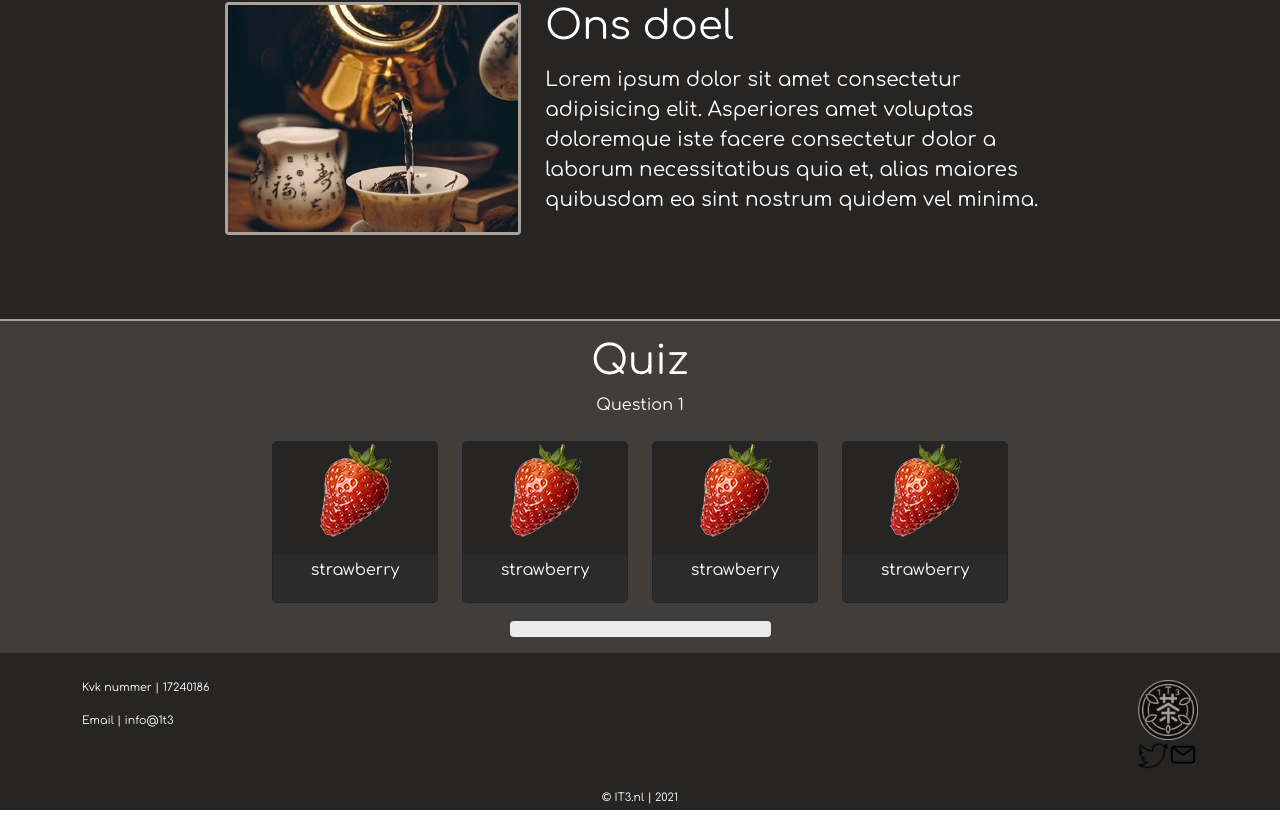
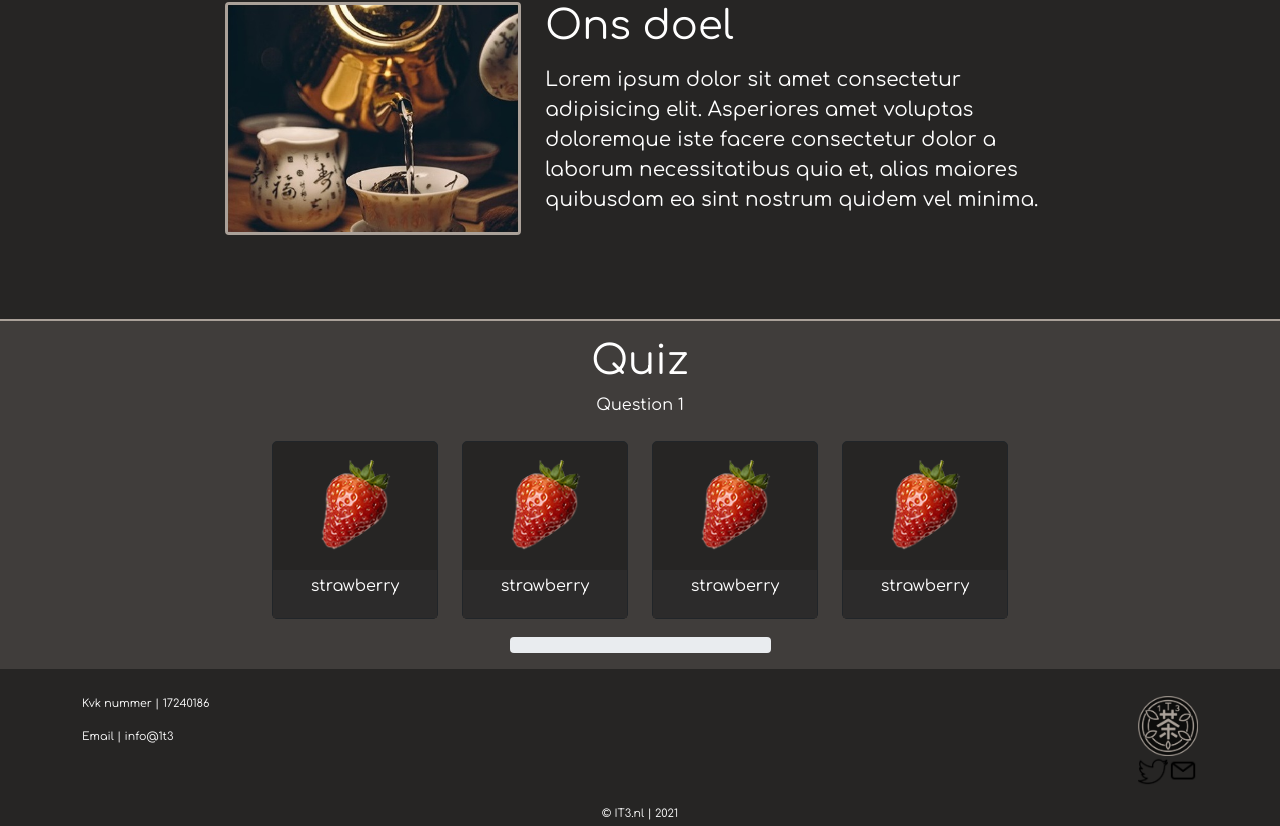
Before and after one commit to DevKing472/Vue-Shopify-Template, a Vue app: page / in a window 1280 px wide. Shown: the part 1259-2085 px from the top of the page. Built offline with nearby package versions, Linux system fonts and the light colour scheme.

Commit message:
Fixed image size

```diff
--- a/src/components/Question.vue
+++ b/src/components/Question.vue
@@ -4,7 +4,7 @@
       <b-col v-on:click="$emit('click', itemNames[0])" class="col-6 col-lg-2">
         <div class="card my-2">
           <div class="image-box">
-            <b-img fluid :src="images[0]" alt="Image 3" class="mx-auto d-block"></b-img>
+            <b-img fluid :src="images[0]" alt="Image 3" class="mx-auto d-block p-3"></b-img>
           </div>
           <div class="text-background p-1">
             <p class="text-white">{{ itemNames[0] }}</p>
@@ -14,7 +14,7 @@
       <b-col v-on:click="$emit('click', itemNames[1])" class="col-6 col-lg-2">
         <div class="card my-2">
           <div class="image-box">
-            <b-img fluid :src="images[1]" alt="Image 3" class="mx-auto d-block"></b-img>
+            <b-img fluid :src="images[1]" alt="Image 3" class="mx-auto d-block p-3"></b-img>
           </div>
           <div class="text-background p-1">
             <p class="text-white">{{ itemNames[1] }}</p>
@@ -24,7 +24,7 @@
       <b-col v-on:click="$emit('click', itemNames[2])" class="col-6 col-lg-2">
         <div class="card my-2">
           <div class="image-box">
-            <b-img fluid :src="images[2]" alt="Image 3" class="mx-auto d-block"></b-img>
+            <b-img fluid :src="images[2]" alt="Image 3" class="mx-auto d-block p-3"></b-img>
           </div>
           <div class="text-background p-1">
             <p class="text-white">{{ itemNames[2] }}</p>
@@ -34,7 +34,7 @@
       <b-col v-on:click="$emit('click', itemNames[3])" class="col-6 col-lg-2">
         <div class="card my-2">
           <div class="image-box">
-            <b-img fluid :src="images[3]" alt="Image 3" class="mx-auto d-block"></b-img>
+            <b-img fluid :src="images[3]" alt="Image 3" class="mx-auto d-block p-3"></b-img>
           </div>
           <div class="text-background p-1">
             <p class="text-white">{{ itemNames[3] }}</p>
@@ -75,13 +75,13 @@ export default {
   border-radius: 5px;
 }
 .image-box {
-  height: 7rem
+  height: 8rem
 }
 .text-background {
   background-color: rgb(44, 43, 43);
 }
 img {
-      height: auto;
+    height: 100%;
 }
 .text-vertical-align {
   display: flex;
```
